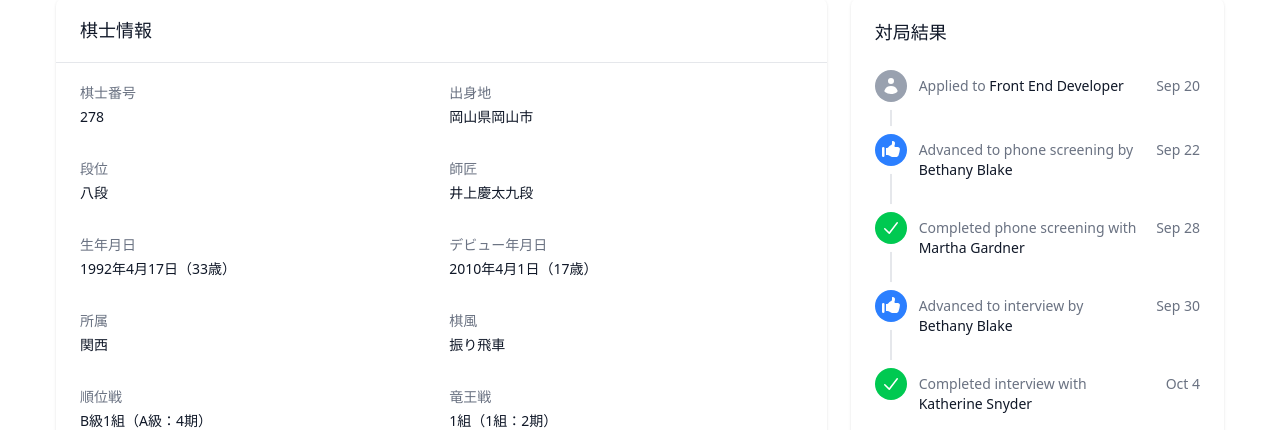
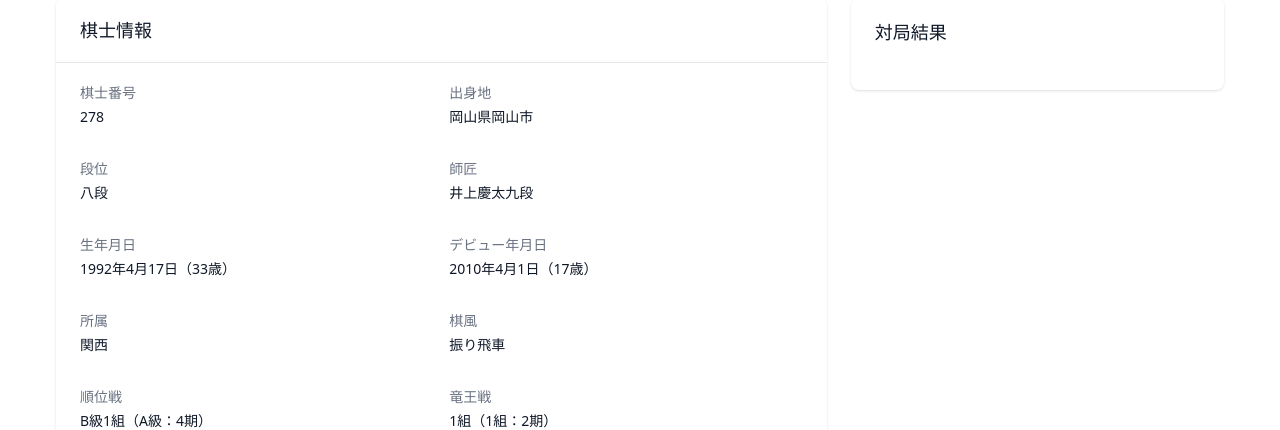
Before and after one commit to yuutom/portal-ui, a React (Vite) app: page /kishiList/278 in a window 1280 px wide. Shown: the part 390-820 px from the top of the page. Built offline with nearby package versions, Linux system fonts and the light colour scheme.

Commit message:
対戦履歴

```diff
--- a/src/data/kishis.ts
+++ b/src/data/kishis.ts
@@ -27,37 +27,43 @@ export const dummyKishi: Kishi[] = [
                 gameCategory: GameCategory.EIOH,
                 oponentNumber: 307,
                 oponentName: "藤井聡太",
-                resultStatus: ResultStatus.DEFEATE
+                resultStatus: ResultStatus.DEFEATE,
+                date: "2025-06-19"
             },
             {
                 gameName: "王座戦 挑決トーナメント・千日手",
                 gameCategory: GameCategory.OUZA,
                 oponentNumber: 278,
                 oponentName: "菅井竜也",
-                resultStatus: ResultStatus.WIN
+                resultStatus: ResultStatus.WIN,
+                date: "2025-06-15"
             },
             {
                 gameName: "叡王戦 第5局",
                 gameCategory: GameCategory.EIOH,
                 oponentNumber: 307,
                 oponentName: "藤井聡太",
-                resultStatus: ResultStatus.DEFEATE
+                resultStatus: ResultStatus.DEFEATE,
+                date: "2025-06-24"
             },
             {
                 gameName: "叡王戦 第5局",
                 gameCategory: GameCategory.EIOH,
                 oponentNumber: 307,
                 oponentName: "藤井聡太",
-                resultStatus: ResultStatus.DEFEATE
+                resultStatus: ResultStatus.DEFEATE,
+                date: "2025-06-30"
             },
             {
                 gameName: "叡王戦 第5局",
                 gameCategory: GameCategory.EIOH,
                 oponentNumber: 307,
                 oponentName: "藤井聡太",
-                resultStatus: ResultStatus.DEFEATE
+                resultStatus: ResultStatus.DEFEATE,
+                date: "2025-06-24"
             },
-        ]
+        ],
+        record: {wins: 5, loses: 3, total_ranking: 15, wins_ranking: 17, winning_rate_ranking: 10}
     },
     {
         id: 2,
--- a/src/enum/ResultStatus.ts
+++ b/src/enum/ResultStatus.ts
@@ -1,6 +1,43 @@
+import {
+  CheckIcon,
+  XMarkIcon,
+  ArrowRightIcon,
+  ExclamationTriangleIcon,
+} from '@heroicons/react/24/solid';
+
 export enum ResultStatus {
-    WIN = "勝ち",
-    DEFEATE = "負け",
-    BYE_WIN = "不戦勝",
-    BYE_DEFEATE = "不戦敗",
+  WIN = "勝ち",
+  DEFEATE = "負け",
+  BYE_WIN = "不戦勝",
+  BYE_DEFEATE = "不戦敗",
+}
+
+export function getStatusIconAndStyle(status: ResultStatus) {
+  switch (status) {
+    case ResultStatus.WIN:
+      return {
+        icon: CheckIcon,
+        bgColor: 'bg-green-500',
+      };
+    case ResultStatus.DEFEATE:
+      return {
+        icon: XMarkIcon,
+        bgColor: 'bg-red-500',
+      };
+    case ResultStatus.BYE_WIN:
+      return {
+        icon: ArrowRightIcon,
+        bgColor: 'bg-blue-500',
+      };
+    case ResultStatus.BYE_DEFEATE:
+      return {
+        icon: ExclamationTriangleIcon,
+        bgColor: 'bg-yellow-500',
+      };
+    default:
+      return {
+        icon: ExclamationTriangleIcon,
+        bgColor: 'bg-gray-400',
+      };
   }
+}
--- a/src/pages/KishiDetail.tsx
+++ b/src/pages/KishiDetail.tsx
@@ -7,6 +7,7 @@ import {
 import { useParams } from 'react-router-dom'
 import type { Kishi } from '../types/kishi'
 import { dummyKishi } from '../data/kishis'
+import { getStatusIconAndStyle } from '../enum/ResultStatus'
 
 const user = {
   name: 'Whitney Francis',
@@ -19,48 +20,7 @@ const eventTypes = {
   advanced: { icon: HandThumbUpIcon, bgColorClass: 'bg-blue-500' },
   completed: { icon: CheckIcon, bgColorClass: 'bg-green-500' },
 }
-const timeline = [
-  {
-    id: 1,
-    type: eventTypes.applied,
-    content: 'Applied to',
-    target: 'Front End Developer',
-    date: 'Sep 20',
-    datetime: '2020-09-20',
-  },
-  {
-    id: 2,
-    type: eventTypes.advanced,
-    content: 'Advanced to phone screening by',
-    target: 'Bethany Blake',
-    date: 'Sep 22',
-    datetime: '2020-09-22',
-  },
-  {
-    id: 3,
-    type: eventTypes.completed,
-    content: 'Completed phone screening with',
-    target: 'Martha Gardner',
-    date: 'Sep 28',
-    datetime: '2020-09-28',
-  },
-  {
-    id: 4,
-    type: eventTypes.advanced,
-    content: 'Advanced to interview by',
-    target: 'Bethany Blake',
-    date: 'Sep 30',
-    datetime: '2020-09-30',
-  },
-  {
-    id: 5,
-    type: eventTypes.completed,
-    content: 'Completed interview with',
-    target: 'Katherine Snyder',
-    date: 'Oct 4',
-    datetime: '2020-10-04',
-  },
-]
+
 const comments = [
   {
     id: 1,
@@ -131,6 +91,13 @@ function formatJapaneseDate(dateStr: string): string {
   const day = date.getDate();
 
   return `${year}年${month}月${day}日`;
+}
+
+function formatShortDate(dateString: string): string {
+  const date = new Date(dateString);
+  const month = date.getMonth() + 1; // 月は0始まりなので +1
+  const day = date.getDate();
+  return `${month}/${day}`;
 }
 
 export default function Example() {
@@ -271,7 +238,7 @@ export default function Example() {
                   <div className="divide-y divide-gray-200">
                     <div className="px-4 py-5 sm:px-6">
                       <h2 id="notes-title" className="text-lg font-medium text-gray-900">
-                        Notes
+                        棋士成績
                       </h2>
                     </div>
                     <div className="px-4 py-6 sm:px-6">
@@ -355,61 +322,47 @@ export default function Example() {
               </section>
             </div>
 
+            {/* 対局結果タイムライン */}
             <section aria-labelledby="timeline-title" className="lg:col-span-1 lg:col-start-3">
               <div className="bg-white px-4 py-5 shadow sm:rounded-lg sm:px-6">
                 <h2 id="timeline-title" className="text-lg font-medium text-gray-900">
                   対局結果
                 </h2>
-
                 {/* Activity Feed */}
                 <div className="mt-6 flow-root">
-                  <ul role="list" className="-mb-8">
-                    {timeline.map((item, itemIdx) => (
-                      <li key={item.id}>
+                <ul role="list" className="-mb-8">
+                  {kishi.resultsFromKishi?.map((result) => {
+                    const { icon: StatusIcon, bgColor } = getStatusIconAndStyle(result.resultStatus);
+
+                    return (
+                      <li key={result.gameName}>
                         <div className="relative pb-8">
-                          {itemIdx !== timeline.length - 1 ? (
-                            <span
-                              aria-hidden="true"
-                              className="absolute left-4 top-4 -ml-px h-full w-0.5 bg-gray-200"
-                            />
-                          ) : null}
-                          <div className="relative flex space-x-3">
+                          <div className="relative flex items-center space-x-3">
                             <div>
                               <span
                                 className={classNames(
-                                  item.type.bgColorClass,
+                                  bgColor,
                                   'flex size-8 items-center justify-center rounded-full ring-8 ring-white',
                                 )}
                               >
-                                <item.type.icon aria-hidden="true" className="size-5 text-white" />
+                                <StatusIcon aria-hidden="true" className="size-5 text-white" />
                               </span>
                             </div>
                             <div className="flex min-w-0 flex-1 justify-between space-x-4 pt-1.5">
                               <div>
-                                <p className="text-sm text-gray-500">
-                                  {item.content}{' '}
-                                  <a href="#" className="font-medium text-gray-900">
-                                    {item.target}
-                                  </a>
-                                </p>
+                                <p className="text-sm font-medium text-gray-900">{result.gameName}</p>
+                                <p className="ml-4 text-xs text-gray-500">vs. {result.oponentName}</p>
                               </div>
                               <div className="whitespace-nowrap text-right text-sm text-gray-500">
-                                <time dateTime={item.datetime}>{item.date}</time>
+                                {formatShortDate(result.date)}
                               </div>
                             </div>
                           </div>
                         </div>
                       </li>
-                    ))}
-                  </ul>
-                </div>
-                <div className="mt-6 flex flex-col justify-stretch">
-                  <button
-                    type="button"
-                    className="inline-flex items-center justify-center rounded-md bg-blue-600 px-3 py-2 text-sm font-semibold text-white shadow-sm hover:bg-blue-500 focus-visible:outline focus-visible:outline-2 focus-visible:outline-offset-2 focus-visible:outline-blue-600"
-                  >
-                    Advance to offer
-                  </button>
+                    );
+                  })}
+                </ul>
                 </div>
               </div>
             </section>
--- a/src/pages/KishiList.tsx
+++ b/src/pages/KishiList.tsx
@@ -4,6 +4,8 @@ import { dummyKishi } from '../data/kishis'
 export default function KishiList() {
   return (
     <main>
+    {dummyKishi.filter((kishi) => kishi.title != undefined).length > 0 && (
+      <>
         <div className="relative">
           <div aria-hidden="true" className="absolute inset-0 flex items-center">
             <div className="w-full border-t border-gray-300" />
@@ -16,12 +18,15 @@ export default function KishiList() {
         <div className="mt-4">
           <ul role="list" className="grid grid-cols-1 gap-6 sm:grid-cols-2 lg:grid-cols-3">
             {dummyKishi.filter((kishi) => kishi.title != undefined).map((kishi) => (
-        <KishiInfo kishi={kishi} />
+                <KishiInfo key={kishi.id} kishi={kishi} />
               ))}
           </ul>
         </div>
+      </>
+    )}
 
-
+    {dummyKishi.filter((kishi) => kishi.danni === "九段" && kishi.title === undefined).length > 0 && (
+      <>
         <div className="relative mt-4">
           <div aria-hidden="true" className="absolute inset-0 flex items-center">
             <div className="w-full border-t border-gray-300" />
@@ -30,14 +35,21 @@ export default function KishiList() {
             <span className="bg-white pr-3 text-base font-semibold text-gray-900">九段</span>
           </div>
         </div>
+
         <div className="mt-4">
           <ul role="list" className="grid grid-cols-1 gap-6 sm:grid-cols-2 lg:grid-cols-3">
-      {dummyKishi.filter((kishi) => kishi.danni == "九段" && kishi.title == undefined).map((kishi) => (
-        <KishiInfo kishi={kishi} />
+            {dummyKishi
+              .filter((kishi) => kishi.danni === "九段" && kishi.title === undefined)
+              .map((kishi) => (
+                <KishiInfo key={kishi.id} kishi={kishi} />
               ))}
           </ul>
         </div>
+      </>
+    )}
 
+    {dummyKishi.filter((kishi) => kishi.danni === "八段" && kishi.title === undefined).length > 0 && (
+      <>
         <div className="relative mt-4">
           <div aria-hidden="true" className="absolute inset-0 flex items-center">
             <div className="w-full border-t border-gray-300" />
@@ -46,13 +58,18 @@ export default function KishiList() {
             <span className="bg-white pr-3 text-base font-semibold text-gray-900">八段</span>
           </div>
         </div>
+
         <div className="mt-4">
           <ul role="list" className="grid grid-cols-1 gap-6 sm:grid-cols-2 lg:grid-cols-3">
-      {dummyKishi.filter((kishi) => kishi.danni == "八段" && kishi.title == undefined).map((kishi) => (
-        <KishiInfo kishi={kishi} />
+            {dummyKishi
+              .filter((kishi) => kishi.danni === "八段" && kishi.title === undefined)
+              .map((kishi) => (
+                <KishiInfo key={kishi.id} kishi={kishi} />
               ))}
           </ul>
         </div>
+      </>
+    )}
 
     </main>
   )
--- a/src/types/kishi.ts
+++ b/src/types/kishi.ts
@@ -1,5 +1,6 @@
 import type { Affiliation } from "../enum/Affiliation";
 import type { PlayingStyle } from "../enum/PlayingStyle";
+import type { KishiRecord } from "./kishiRecord";
 import type { ResultFromKishi } from "./resultFromKishi";
 
 export interface Kishi {
@@ -19,4 +20,5 @@ export interface Kishi {
     affiliation?: Affiliation;
     playingStyle?: PlayingStyle;
     resultsFromKishi?: ResultFromKishi[];
+    record?: KishiRecord;
 }
--- a/src/types/resultFromKishi.ts
+++ b/src/types/resultFromKishi.ts
@@ -7,4 +7,5 @@ export interface ResultFromKishi {
     oponentNumber: number;
     oponentName: string;
     resultStatus: ResultStatus;
+    date: string
 }
```
Also changed, not shown: src/types/kishiRecord.ts (added, +7 -0 lines). Lines whose indentation alone changed are shown as unchanged.
